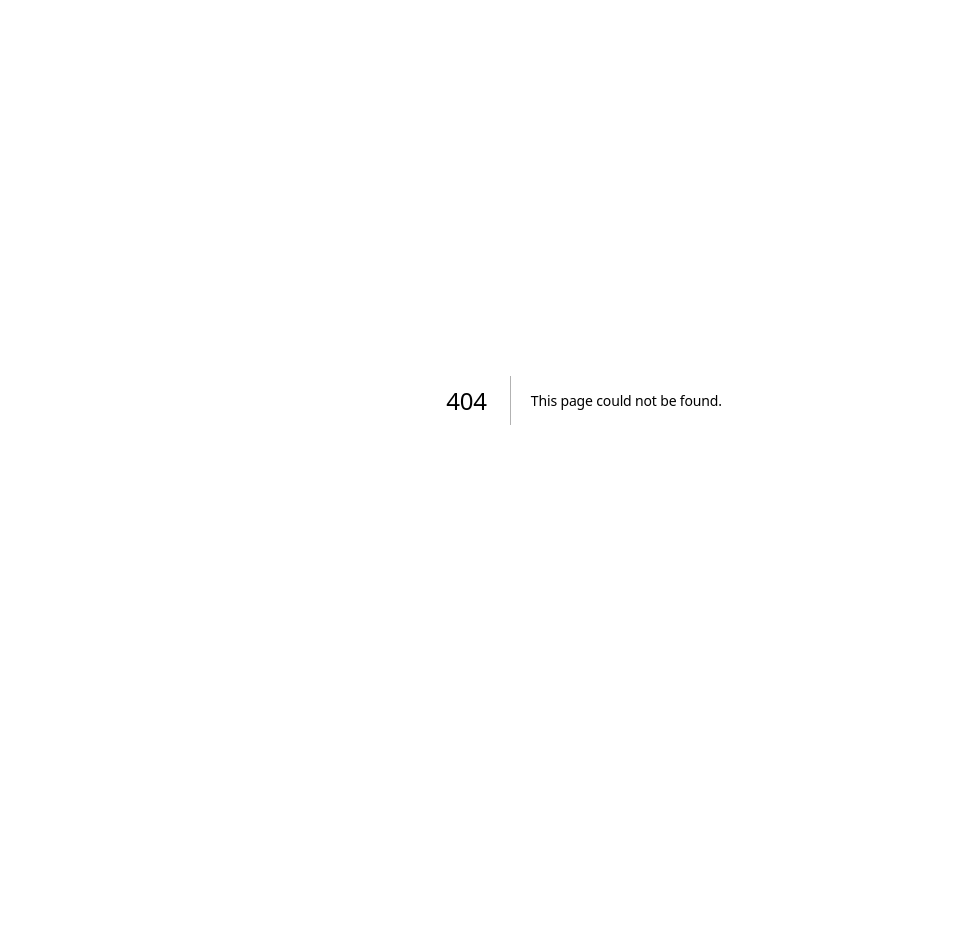
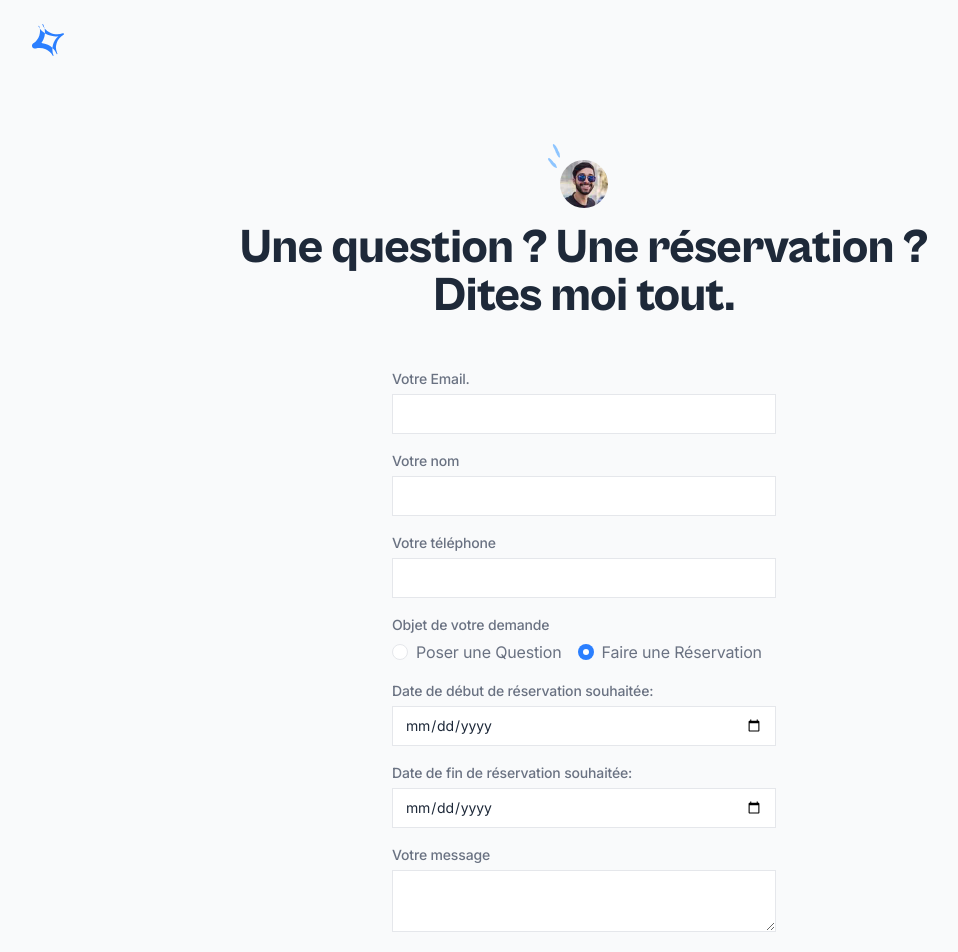
Before and after one commit to Nicolas-Hermet/residence_le_lorraine, a Next.js app: page /contact in a window 1280 px wide. Before the commit this address had no page. Shown: the top 952 px of the page, without its empty margins (56-1014 px from the left). Before the commit the page ends 800 px from the top, so only its background shows below. Built offline with nearby package versions, Linux system fonts and the light colour scheme.

Commit message:
Change contact url

```diff
--- a/app/(auth)/reset-password/page.tsx
+++ /dev/null
@@ -1,31 +0,0 @@
-export const metadata = {
-  title: 'Reset Password - Creative',
-  description: 'Page description',
-}
-
-export default function ResetPassword() {
-  return (
-    <>
-      {/* Page header */}
-      <div className="max-w-3xl mx-auto text-center pb-12">
-        <h1 className="h2 font-cabinet-grotesk">Change your password</h1>
-      </div>
-      {/* Form */}
-      <div className="max-w-sm mx-auto">
-        <form>
-          <div className="flex flex-wrap mb-4">
-            <div className="w-full">
-              <label className="block text-gray-500 text-sm font-medium mb-1" htmlFor="email">
-                Email
-              </label>
-              <input id="email" type="email" className="form-input w-full text-gray-800" required />
-            </div>
-          </div>
-          <div className="text-right">
-            <button className="btn-sm text-white bg-blue-500 hover:bg-blue-600 shadow-xs">Reset Password</button>
-          </div>
-        </form>
-      </div>
-    </>
-  )
-}
--- a/app/(auth)/signin/page.tsx
+++ /dev/null
@@ -1,66 +0,0 @@
-export const metadata = {
-  title: 'Sign In - Creative',
-  description: 'Page description',
-}
-
-import Link from 'next/link'
-
-export default function SignIn() {
-  return (
-    <>
-      {/* Page header */}
-      <div className="max-w-3xl mx-auto text-center pb-12">
-        <h1 className="h2 font-cabinet-grotesk">Welcome back, Creative!</h1>
-      </div>
-      {/* Form */}
-      <div className="max-w-sm mx-auto">
-        <form>
-          <div className="flex flex-wrap mb-4">
-            <div className="w-full">
-              <label className="block text-gray-500 text-sm font-medium mb-1" htmlFor="email">
-                Email
-              </label>
-              <input id="email" type="email" className="form-input w-full text-gray-800" required />
-            </div>
-          </div>
-          <div className="flex flex-wrap mb-4">
-            <div className="w-full">
-              <label className="block text-gray-500 text-sm font-medium mb-1" htmlFor="password">
-                Password
-              </label>
-              <input id="password" type="password" className="form-input w-full text-gray-800" required />
-            </div>
-          </div>
-          <div className="flex flex-wrap items-center justify-between mt-6">
-            <Link
-              className="font-medium text-sm sm:text-base text-blue-500 decoration-blue-500 decoration-2 underline-offset-2 hover:underline"
-              href="/signup"
-            >
-              Join The Community
-            </Link>
-            <div className="ml-2">
-              <button className="btn-sm text-white bg-blue-500 hover:bg-blue-600 shadow-xs">Sign In To Creative</button>
-            </div>
-          </div>
-        </form>
-        <div className="flex items-center my-6">
-          <div className="border-t border-gray-200 grow mr-3" aria-hidden="true" />
-          <div className="text-sm text-gray-500 italic">or</div>
-          <div className="border-t border-gray-200 grow ml-3" aria-hidden="true" />
-        </div>
-        <form>
-          <div className="flex flex-wrap">
-            <div className="w-full">
-              <button className="btn-sm text-white bg-[#1D9BF0] hover:bg-[#1A90DF] w-full relative flex items-center">
-                <svg className="fill-white opacity-80" width="16" height="14" xmlns="http://www.w3.org/2000/svg">
-                  <path d="m5.063 0 3.495 4.475L12.601 0h2.454L9.696 5.931 16 14h-4.938L7.197 9.107 2.771 14H.316L6.05 7.658 0 0h5.063Zm-.74 1.347H2.866l8.875 11.232h1.36L4.323 1.347Z" />
-                </svg>
-                <span className="flex-auto pl-16 pr-8 -ml-16">Join with Twitter</span>
-              </button>
-            </div>
-          </div>
-        </form>
-      </div>
-    </>
-  )
-}
--- a/app/(auth)/signup/page.tsx
+++ b/app/(contact)/contact/page.tsx
@@ -1,13 +1,13 @@
-export const metadata = {
-  title: 'Sign Up - Creative',
-  description: 'Page description',
-}
 
-import Link from 'next/link'
+"use client";
+
+import { useState } from 'react'
 import Image from 'next/image'
 import Avatar from '@/public/images/join-avatar.jpg'
 
-export default function SignUp() {
+export default function Contact() {
+  const [showDates, setShowDates] = useState<boolean>(true)
+
   return (
     <>
       {/* Page header */}
@@ -21,7 +21,7 @@ export default function SignUp() {
           </svg>
           <Image className="rounded-full" src={Avatar} width={48} height={48} alt="Avatar 01" />
         </div>
-        <h1 className="h2 font-cabinet-grotesk">You've been invited by Mark Hooker to join Creative</h1>
+        <h1 className="h2 font-cabinet-grotesk">Une question ? Une réservation ? <br /> Dites moi tout.</h1>
       </div>
       {/* Form */}
       <div className="max-w-sm mx-auto">
@@ -29,78 +29,108 @@ export default function SignUp() {
           <div className="flex flex-wrap mb-4">
             <div className="w-full">
               <label className="block text-gray-500 text-sm font-medium mb-1" htmlFor="email">
-                Email
+                Votre Email.
               </label>
-              <input id="email" type="email" className="form-input w-full text-gray-800" defaultValue="markhooker@gmail.com" required />
+              <input id="email" type="email" className="form-input w-full text-gray-800" required />
             </div>
           </div>
           <div className="flex flex-wrap mb-4">
             <div className="w-full">
-              <label className="block text-gray-500 text-sm font-medium mb-1" htmlFor="password">
-                Password
+              <label className="block text-gray-500 text-sm font-medium mb-1" htmlFor="name">
+                Votre nom
               </label>
-              <input id="password" type="password" className="form-input w-full text-gray-800" required />
+              <input id="name" type="text" className="form-input w-full text-gray-800" required />
+            </div>
+          </div>
+          <div className="flex flex-wrap mb-4">
+            <div className="w-full">
+              <label className="block text-gray-500 text-sm font-medium mb-1" htmlFor="phone">
+                Votre téléphone
+              </label>
+              <input id="phone" type="phone" className="form-input w-full text-gray-800" required />
             </div>
           </div>
             <div className="flex flex-wrap mb-4">
             <div className="w-full">
               <label className="block text-gray-500 text-sm font-medium mb-1" htmlFor="username">
-                Username
+              Objet de votre demande
               </label>
-              <input id="username" type="text" className="form-input w-full text-gray-800" required />
+              <div className="flex flex-row space-x-4">
+              <label className="flex items-center">
+                <input
+                type="radio"
+                name="requestType"
+                value="question"
+                className="form-radio text-blue-500"
+                onChange={() => setShowDates(false)}
+                />
+                <span className="ml-2 text-gray-500">Poser une Question</span>
+              </label>
+              <label className="flex items-center">
+                <input
+                type="radio"
+                name="requestType"
+                value="reservation"
+                className="form-radio text-blue-500"
+                defaultChecked
+                onChange={() => setShowDates(true)}
+                />
+                <span className="ml-2 text-gray-500">Faire une Réservation</span>
+              </label>
               </div>
             </div>
+            </div>
+            {showDates && (
+            <div className="flex flex-wrap mb-4">
+              <div className="w-full">
+              <label className="block text-gray-500 text-sm font-medium mb-1" htmlFor="startDate">
+                Date de début de réservation souhaitée:
+              </label>
+              <input
+                id="startDate"
+                type="date"
+                className="form-input w-full text-gray-800"
+                required={showDates}
+              />
+              </div>
+              <div className="w-full mt-4">
+              <label className="block text-gray-500 text-sm font-medium mb-1" htmlFor="endDate">
+                Date de fin de réservation souhaitée:
+              </label>
+              <input
+                id="endDate"
+                type="date"
+                className="form-input w-full text-gray-800"
+                required={showDates}
+              />
+              </div>
+            </div>
+            )}
           <div className="flex flex-wrap mb-4">
             <div className="w-full">
               <label className="block text-gray-500 text-sm font-medium mb-1" htmlFor="name">
-                Full Name
+                Votre message
               </label>
-              <input id="Full Name" type="text" className="form-input w-full text-gray-800" required />
+              <textarea id="Full Name" className="form-input w-full text-gray-800" required />
             </div>
           </div>
           <div className="flex flex-wrap items-center justify-between mt-6">
-            <Link
-              className="font-medium text-sm sm:text-base text-blue-500 decoration-blue-500 decoration-2 underline-offset-2 hover:underline"
-              href="/signin"
-            >
-              Go to Login
-            </Link>
+            <div></div>
             <div className="ml-2">
-              <button className="btn-sm text-white bg-blue-500 hover:bg-blue-600 shadow-xs">Join The Community</button>
+              <button className="btn-sm text-white bg-blue-500 hover:bg-blue-600 shadow-xs">Envoyer votre demande</button>
             </div>
           </div>
           <div className="mt-5">
             <label className="flex items-start">
-              <input type="checkbox" className="form-checkbox mt-0.5" defaultChecked />
+              <input type="checkbox" className="form-checkbox mt-0.5" defaultChecked required />
               <span className="text-sm text-gray-500 ml-3">
-                I accept the{' '}
+                J'accepte d'être recontacté, j'ai lu la{' '}
                 <a className="underline hover:decoration-blue-500 underline-offset-2 hover:underline" href="#0">
-                  terms
+                politique RGPD
                 </a>{' '}
-                and{' '}
-                <a className="underline hover:decoration-blue-500 underline-offset-2 hover:underline" href="#0">
-                  privacy policy
-                </a>
                 .
               </span>
             </label>
-          </div>
-        </form>
-        <div className="flex items-center my-6">
-          <div className="border-t border-gray-200 grow mr-3" aria-hidden="true" />
-          <div className="text-sm text-gray-500 italic">or</div>
-          <div className="border-t border-gray-200 grow ml-3" aria-hidden="true" />
-        </div>
-        <form>
-          <div className="flex flex-wrap">
-            <div className="w-full">
-              <button className="btn-sm text-white bg-[#1D9BF0] hover:bg-[#1A90DF] w-full relative flex items-center">
-                <svg className="fill-white opacity-80" width="16" height="14" xmlns="http://www.w3.org/2000/svg">
-                  <path d="m5.063 0 3.495 4.475L12.601 0h2.454L9.696 5.931 16 14h-4.938L7.197 9.107 2.771 14H.316L6.05 7.658 0 0h5.063Zm-.74 1.347H2.866l8.875 11.232h1.36L4.323 1.347Z" />
-                </svg>
-                <span className="flex-auto pl-16 pr-8 -ml-16">Join with Twitter</span>
-              </button>
-            </div>
           </div>
         </form>
       </div>
--- a/components/creatives.tsx
+++ b/components/creatives.tsx
@@ -171,7 +171,7 @@ export default function Creatives() {
                   It is a long established fact that a reader will be distracted by the readable content of a page when looking.
                 </p>
                 <div>
-                  <Link className="btn text-white bg-blue-500 hover:bg-blue-600 shadow-xs" href="/signup">
+                  <Link className="btn text-white bg-blue-500 hover:bg-blue-600 shadow-xs" href="/contact">
                     Join The Community
                   </Link>
                 </div>
--- a/components/cta.tsx
+++ b/components/cta.tsx
@@ -23,7 +23,7 @@ export default function Cta() {
               </div>
               {/* CTA button */}
               <div className="shrink-0">
-                <Link className="btn text-white bg-blue-500 hover:bg-blue-600 w-full shadow-xs" href="/signup">
+                <Link className="btn text-white bg-blue-500 hover:bg-blue-600 w-full shadow-xs" href="/contact">
                   Réservez votre logement.
                 </Link>
               </div>
--- a/components/hero.tsx
+++ b/components/hero.tsx
@@ -45,7 +45,7 @@ export default function Hero() {
                 data-aos-delay="300"
               >
                 <div>
-                  <Link className="btn text-white bg-blue-500 hover:bg-blue-600 w-full shadow-xs" href="/signup">
+                  <Link className="btn text-white bg-blue-500 hover:bg-blue-600 w-full shadow-xs" href="/contact">
                     Réservez votre logement
                   </Link>
                 </div>
--- a/components/inspiration.tsx
+++ b/components/inspiration.tsx
@@ -539,7 +539,7 @@ export default function Inspiration() {
               </div>
               {/* CTA */}
               <div className="mt-12 flex h-full items-end justify-center">
-                <Link className="btn text-white bg-blue-500 hover:bg-blue-600 shadow-xs mb-6" href="/signup">Réservez votre logement</Link>
+                <Link className="btn text-white bg-blue-500 hover:bg-blue-600 shadow-xs mb-6" href="/contact">Réservez votre logement</Link>
               </div>
             </div>
           </div>
--- a/components/pricing.tsx
+++ b/components/pricing.tsx
@@ -38,7 +38,7 @@ export default function Pricing() {
                     <span className="text-5xl font-bold">{ options ? '650€' : '600' }</span>
                   </div>
                   <div className="text-gray-500 mb-6">De avril à juin, ou de septembre à octobre. Profitez de la douceur de vivre, sans la foule.</div>
-                  <Link className="btn text-white bg-blue-500 hover:bg-blue-600 w-full shadow-xs" href="/signup">Réservez votre logement</Link>
+                  <Link className="btn text-white bg-blue-500 hover:bg-blue-600 w-full shadow-xs" href="/contact">Réservez votre logement</Link>
                 </div>
                 <div className="font-medium mb-4">Inclus dans le tarif</div>
                 <ul className="text-gray-500 space-y-3 grow">
@@ -92,7 +92,7 @@ export default function Pricing() {
                     <span className="font-medium text-gray-400">/mo</span>
                   </div>
                   <div className="text-gray-400 mb-6">De Juillet à Aout.</div>
-                  <Link className="btn text-white bg-blue-500 hover:bg-blue-600 w-full shadow-xs" href="/signup">Réservez votre logement.</Link>
+                  <Link className="btn text-white bg-blue-500 hover:bg-blue-600 w-full shadow-xs" href="/contact">Réservez votre logement.</Link>
                 </div>
                 <div className="font-medium text-gray-100 mb-4">Inclus dans le tarif</div>
                 <ul className="text-gray-400 space-y-3 grow">
--- a/components/ui/footer.tsx
+++ b/components/ui/footer.tsx
@@ -9,7 +9,7 @@ export default function Footer() {
           <div className="flex flex-col sm:flex-row items-center justify-center sm:justify-between mb-12 md:mb-6">
             <div className="shrink-0 mr-4">
               {/* Logo */}
-              <Link className="inline-flex group mb-8 sm:mb-0" href="/" aria-label="Cruip">
+              <Link className="inline-flex group mb-8 sm:mb-0" href="/" aria-label="Logo">
                 <svg
                   className="fill-blue-500 group-hover:fill-blue-600 transition duration-150 ease-in-out w-8 h-8"
                   width="32"
@@ -39,7 +39,7 @@ export default function Footer() {
               <li className="ml-4">
                 <a
                   className="flex justify-center items-center text-blue-500 bg-blue-100 hover:text-white hover:bg-blue-500 rounded-full transition duration-150 ease-in-out"
-                  href="/signup"
+                  href="/contact"
                   aria-label="Telegram"
                 >
                   <svg className="w-8 h-8 fill-current" viewBox="0 0 32 32" xmlns="http://www.w3.org/2000/svg">
--- a/components/ui/header.tsx
+++ b/components/ui/header.tsx
@@ -10,7 +10,7 @@ export default function Header({ nav = true }: {
           {/* Site branding */}
           <div className="shrink-0 mr-4">
             {/* Logo */}
-            <Link className="block group" href="/" aria-label="Cruip">
+            <Link className="block group" href="/" aria-label="Logo">
               <svg
                 className="fill-blue-500 group-hover:fill-blue-600 transition duration-150 ease-in-out w-8 h-8"
                 width="32"
@@ -27,7 +27,7 @@ export default function Header({ nav = true }: {
               {/* Desktop sign in links */}
               <ul className="flex grow justify-end flex-wrap items-center">
                 <li className="ml-3">
-                  <Link className="btn-sm text-white bg-blue-500 hover:bg-blue-600 w-full shadow-xs" href="/signup">
+                  <Link className="btn-sm text-white bg-blue-500 hover:bg-blue-600 w-full shadow-xs" href="/contact">
                     Réservez votre logement
                   </Link>
                 </li>
```
Also changed, not shown: app/(contact)/layout.tsx (renamed from app/(auth)/layout.tsx). Lines whose indentation alone changed are shown as unchanged.
